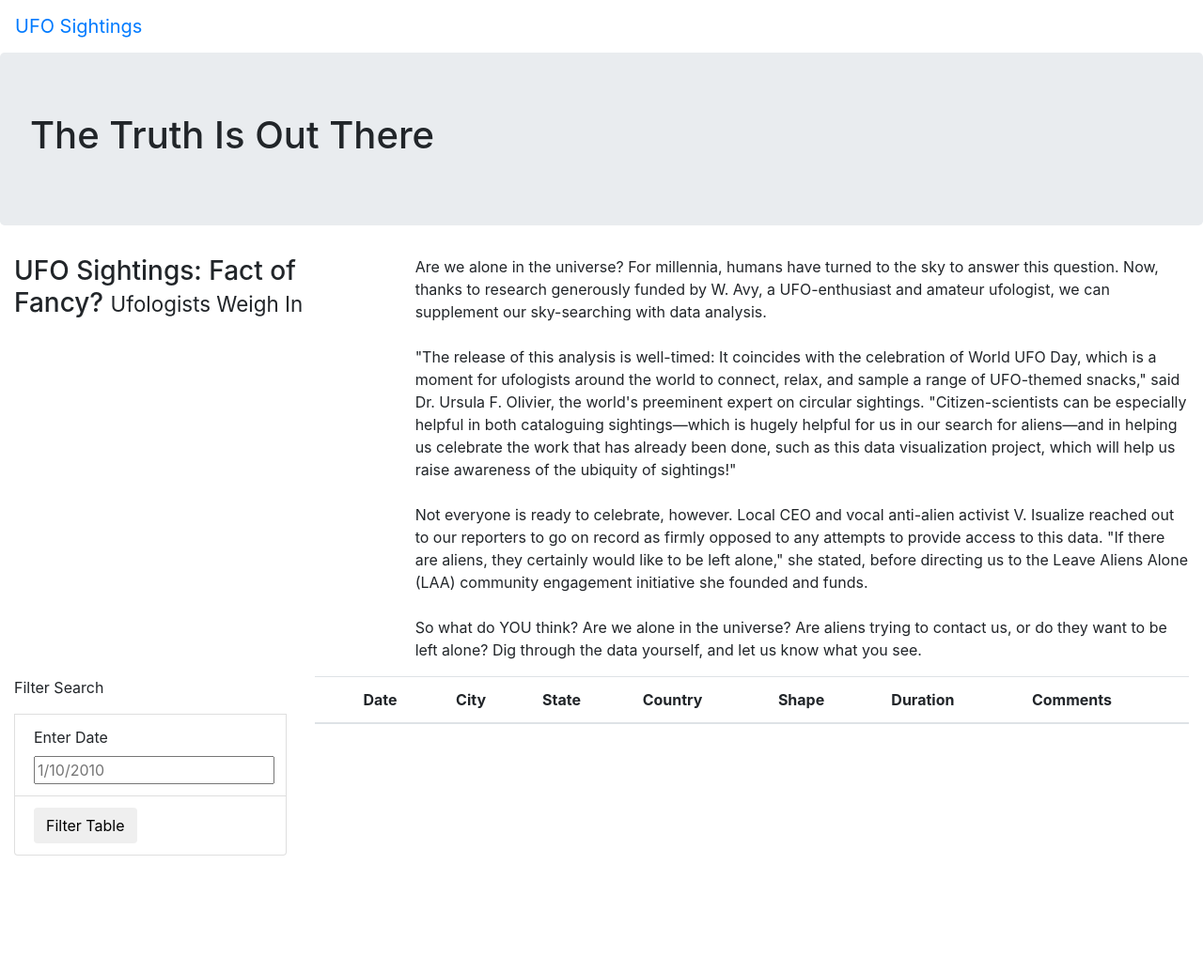
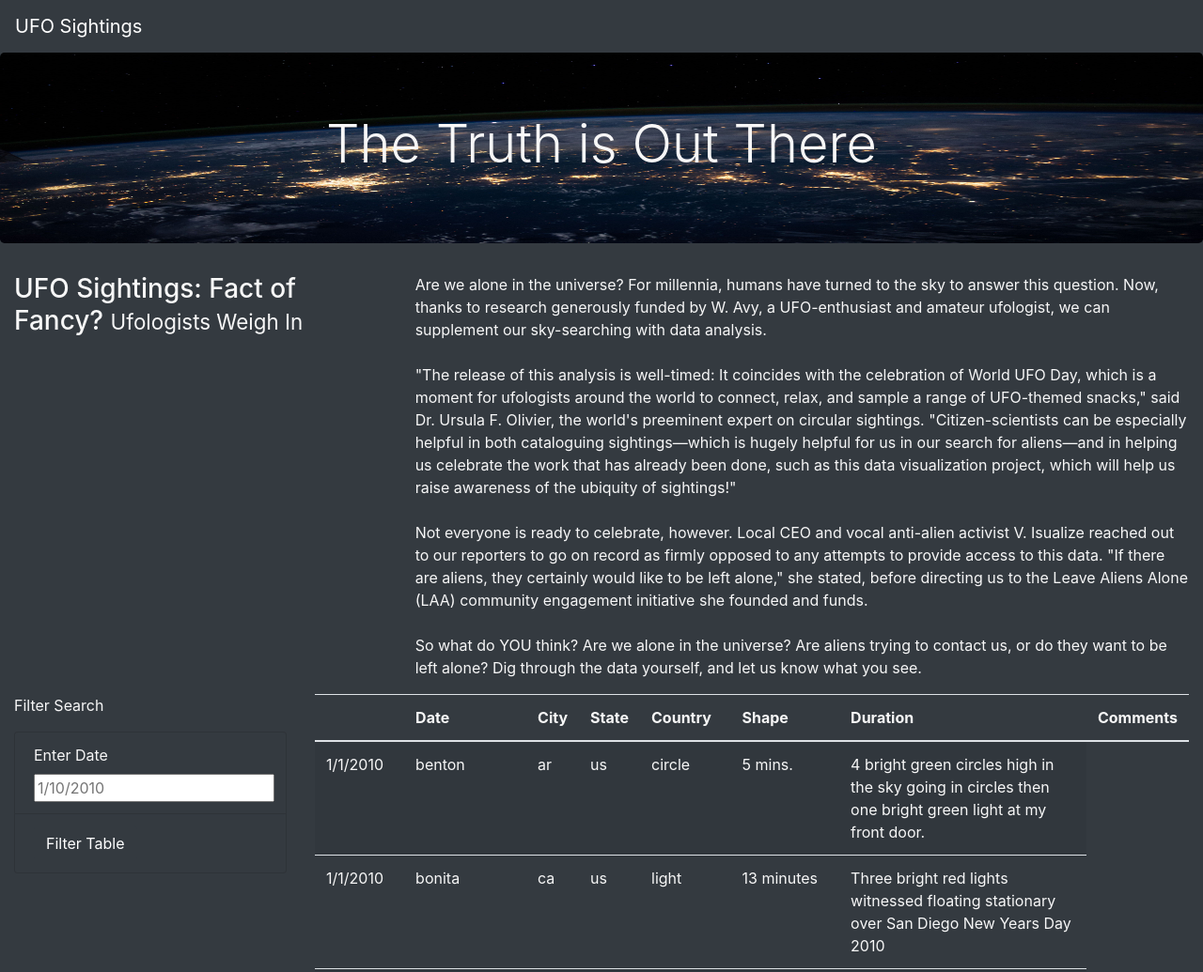
Before and after one commit to Jthomas856/UFOs, a plain HTML site: page index.html in a window 1280 px wide. Shown: the top 1035 px of the page at 94% size. Before the commit the page ends 911 px from the top, so only its background shows below. Drawn offline with nearby package versions, Linux system fonts and the light colour scheme.

Commit message:
styling index.html.

```diff
--- a/index.html
+++ b/index.html
@@ -13,15 +13,14 @@
   />
   <link rel="stylesheet" href="static/css/style.css">
 </head>
-<body>
+<body class="bg-dark">
     <div class="wrapper">
-        <nav class="navbar navbar-expand-lg">
+        <nav class="navbar navbar-dark bg-dark navbar-expand-lg">
             <a class="navbar-brand" href="index.html">UFO Sightings</a>
         </nav>
-    </div>
-    <div class="jumbotron">
-        <h1>The Truth Is Out There</h1>
-      </div>
+        <div class="jumbotron">
+            <h1 class="display-4">The Truth is Out There</h1>
+          </div>
       <div class="container-fluid">
         <div class="row">
           <div class="col-md-4">
@@ -39,20 +38,18 @@
       <div class="container-fluid">
         <div class="row">
           <div class="col-md-3">
-            <form>
+            <form class="bg-dark">
                 <p>Filter Search</p>
               </form>
-              <ul class="list-group">
-
+              <ul class="list-group bg-dark">
+                <li class="list-group-item bg-dark">
+                    <label for="date">Enter Date</label>
+                    <input type="text" placeholder="1/10/2010" id="datetime" />
+                </li>
+                <li class="list-group-item bg-dark">
+                    <button id="filter-btn" type="button" class="btn btn-dark">Filter Table</button>
+                </li>
             </ul>
-            <li class="list-group-item">
-                <label for="date">Enter Date</label>
-                <input type="text" placeholder="1/10/2010" id="datetime" />
-            </li>
-            <li class="list-group-item">
-                <button id="filter-btn" type="button" class="btn btn-default">Filter Table</button>
-            </li>
-
           </div>
           <div class="col-md-9">
             <table class="table table-striped">
@@ -75,5 +72,8 @@
         </div>
       </div>
     </div>
+<script src="https://cdnjs.cloudflare.com/ajax/libs/d3/4.11.0/d3.js"></script>
+<script src="static/js/data.js"></script>
+<script src="static/js/app.js"></script>
 </body>
 </html>
--- a/static/css/style.css
+++ b/static/css/style.css
@@ -0,0 +1,9 @@
+body {
+
+    color: #f7f7f7;
+  }
+  .jumbotron {
+    background-image: url("../images/nasa.jpg");
+    background-size: 100% 100%;
+    text-align: center;
+  }
```
Also changed, not shown: static/images/nasa.jpg (added), static/js/app.js (renamed from app.js), static/js/data.js (renamed from data.js), 2 other files.
